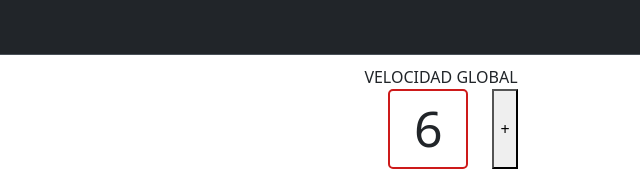
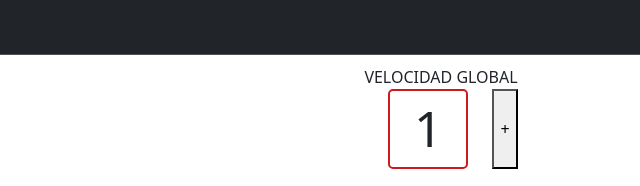
Before and after one commit to MoyMiranda/gaslands-tracker, a plain HTML site: page index.html in a window 1280 px wide. Shown: the top 186 px of the page, 640-1280 px from the left. Drawn offline with nearby package versions, Linux system fonts and the light colour scheme.

Commit message:
Un caracter
Cambiar 6 a 1 cuando comienza

```diff
--- a/index.html
+++ b/index.html
@@ -29,7 +29,7 @@
                     <br>
                     <div class="gear-Selector">
                         <!-- <button onclick="globalGear(0)">-</button> -->
-                        <span class="gearInput center" id="globalGearActual">6</span>
+                        <span class="gearInput center" id="globalGearActual">1</span>
                         <button onclick="globalGear(1)">+</button>
                     </div>
                 </div>
```
